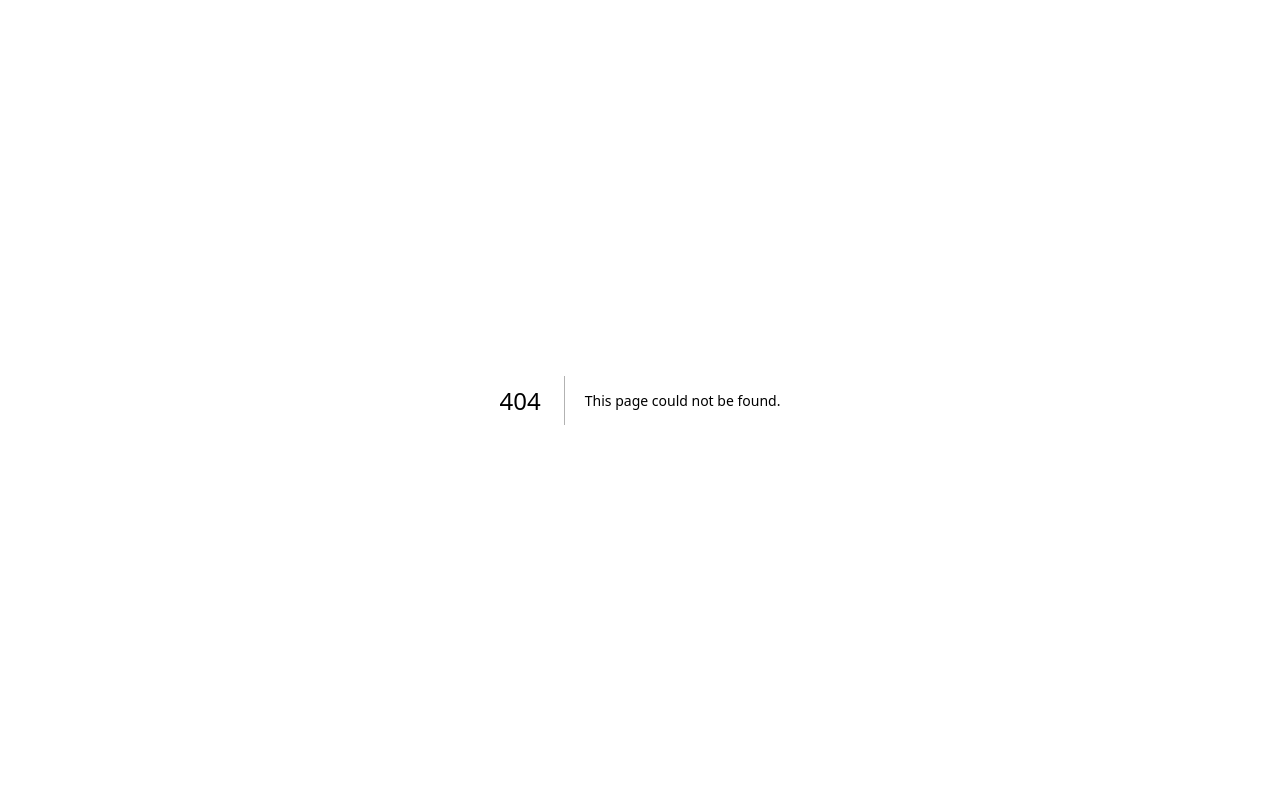
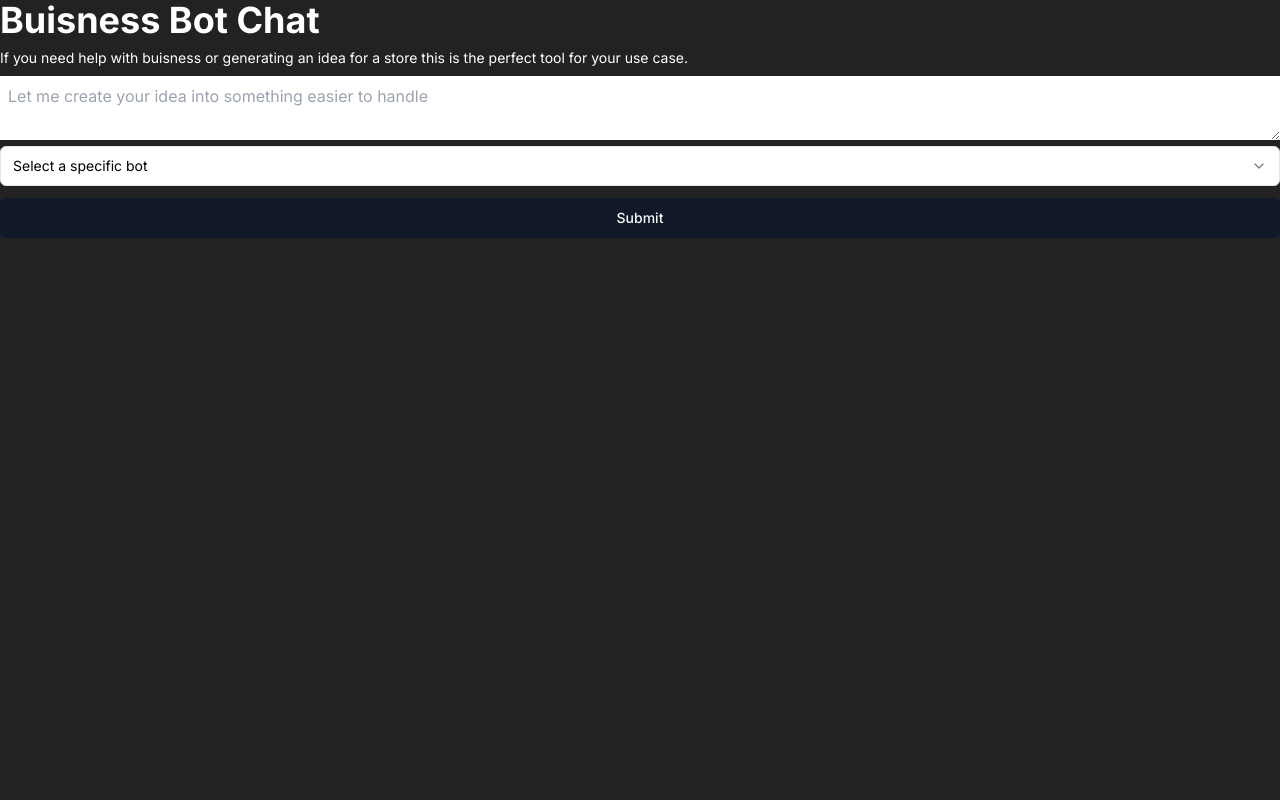
Before and after one commit to CoolistKovbel/kill-yourself, a Next.js app: page /buisnessBot in a window 1280 px wide. Before the commit this address had no page. Shown: the top 800 px of the page. Built offline with nearby package versions, Linux system fonts and the light colour scheme.

Commit message:
sad life

```diff
--- /dev/null
+++ b/app/(home)/buisnessBot/page.tsx
@@ -0,0 +1,22 @@
+"use client";
+
+import BuisnessForm from "@/components/buisnessBot/BuisnessForm";
+
+function BuisnessBot() {
+  return (
+    <div className="w-full h-screen bg-[#222] text-white">
+      <header>
+        <h2 className="text-2xl md:text-4xl font-bold">Buisness Bot Chat</h2>
+        <p className="text-sm mt-2">
+          If you need help with buisness or generating an idea for a store this
+          is the perfect tool for your use case.
+        </p>
+      </header>
+
+      {/* Form */}
+      <BuisnessForm />
+    </div>
+  );
+}
+
+export default BuisnessBot;
--- /dev/null
+++ b/app/api/buisness-chat/route.ts
@@ -0,0 +1,16 @@
+import { NextResponse } from "next/server"
+
+
+export function POST(req:Request) {
+    try {
+
+
+        return NextResponse.json("Here we are again.", {status: 200})
+
+
+
+    } catch (error) {
+        console.log("Error in buisness chat rooute")
+        return NextResponse.json(error, {status: 500})
+    }
+}
--- /dev/null
+++ b/components/buisnessBot/BuisnessForm.tsx
@@ -0,0 +1,142 @@
+"use client";
+import React from "react";
+import { useForm } from "react-hook-form";
+import * as z from "zod";
+import { zodResolver } from "@hookform/resolvers/zod";
+import { useRouter } from "next/navigation";
+
+import { Button } from "@/components/ui/button";
+import {
+  Form,
+  FormControl,
+  FormField,
+  FormItem,
+  FormMessage,
+} from "@/components/ui/form";
+import {
+  Select,
+  SelectContent,
+  SelectItem,
+  SelectTrigger,
+  SelectValue,
+} from "@/components/ui/select";
+
+const formSchema = z.object({
+  prompt: z.string().min(2, {
+    message: "prompt must be at least 2 characters.",
+  }),
+  option: z.string(),
+});
+
+function BuisnessForm() {
+  const router = useRouter();
+
+  const convoCommands = [
+    {
+      bot: 1,
+      command: "Can you come up with a good buisness logo for, ",
+      text: "logo",
+    },
+    {
+      bot: 2,
+      command: "Can you come up with a good brand name for, ",
+      text: "Brand Name",
+    },
+    {
+      bot: 3,
+      command: "Can you create a brand description",
+      text: "Brand Description",
+    },
+    {
+      bot: 4,
+      command: "Can you give me a good product description for, ",
+      text: "product",
+    },
+  ];
+
+  const form = useForm<z.infer<typeof formSchema>>({
+    resolver: zodResolver(formSchema),
+    defaultValues: {
+      prompt: "",
+      option: "",
+    },
+  });
+
+  let isLoading = form.formState.isSubmitting;
+
+  const onSubmit = async (values: z.infer<typeof formSchema>) => {
+    try {
+      console.log(values);
+    } catch (error: any) {
+      console.log(error);
+      //   Possible pro model
+    } finally {
+      router.refresh();
+    }
+  };
+
+  const options = convoCommands.map((opt) => {
+    return (
+      <SelectItem key={crypto.randomUUID()} value={opt.command}>
+        {opt.text}
+      </SelectItem>
+    );
+  });
+
+  return (
+    <div>
+      <Form {...form}>
+        <form
+          onSubmit={form.handleSubmit(onSubmit)}
+          className="text-black mt-2"
+        >
+          <FormField
+            control={form.control}
+            name="prompt"
+            render={({ field }) => (
+              <FormItem className="">
+                <FormControl className="m-0 p-0">
+                  <textarea
+                    className="overflow-auto w-full p-2"
+                    placeholder="Let me create your idea into something easier to handle"
+                    {...field}
+                  />
+                </FormControl>
+                <FormMessage />
+              </FormItem>
+            )}
+          />
+
+          <FormField
+            control={form.control}
+            name="option"
+            render={({ field }) => (
+              <FormItem className="col-span-12 lg:col-span-10">
+                <FormControl className="m-0 p-0">
+                  <Select
+                    onValueChange={field.onChange}
+                    defaultValue={field.value}
+                  >
+                    <FormControl>
+                      <SelectTrigger>
+                        <SelectValue placeholder="Select a specific bot" />
+                      </SelectTrigger>
+                    </FormControl>
+                    <SelectContent>{options}</SelectContent>
+                  </Select>
+                </FormControl>
+                <FormMessage />
+              </FormItem>
+            )}
+          />
+
+          <Button type="submit" className=" w-full mt-3" disabled={isLoading}>
+            Submit
+          </Button>
+        </form>
+      </Form>
+    </div>
+  );
+}
+
+export default BuisnessForm;
```
